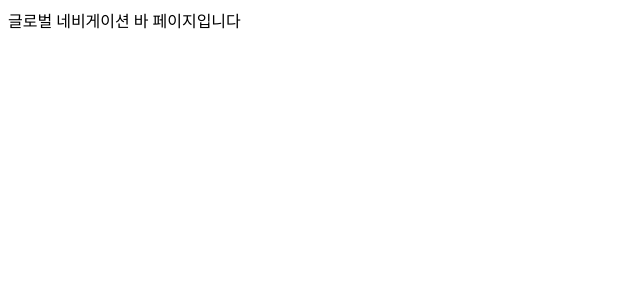
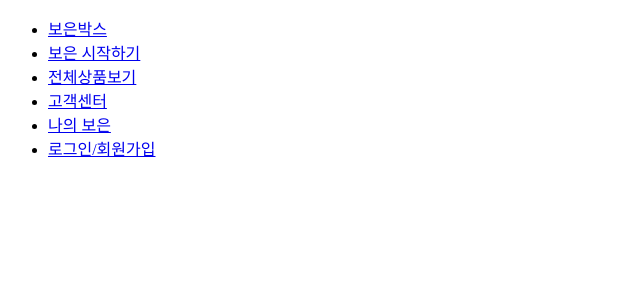
Before and after one commit to boeunbox/bbteam, a Django app: template boeunbox/boeunbox/templates/gnav.html in a window 1280 px wide. Shown: the top 300 px of the page, without its empty margins (0-640 px from the left). Run offline with Django 3.2, Linux system fonts and the light colour scheme; the template is opened without the code that fills it, so the values that code supplies are empty.

Commit message:
네브바 생성

```diff
--- a/boeunbox/boeunbox/templates/gnav.html
+++ b/boeunbox/boeunbox/templates/gnav.html
@@ -1,14 +1,30 @@
+{%load static%}
 <!DOCTYPE html>
 <html lang="en">
 
 <head>
     <meta charset="UTF-8">
     <meta name="viewport" content="width=device-width, initial-scale=1.0">
-    <title>Document</title>
+    <title>
+        {% block contents %}
+        보은박스
+        {% endblock %}
+    </title>
 </head>
 
 <body>
-    글로벌 네비게이션 바 페이지입니다
+    <nav class="navbar navbar-expand-lg navbar-light fixed-top" id="mainNav">
+        <div class="collapse navbar-collapse" id="navbarResponsive">
+            <ul class="navbar-nav ml-auto">
+                <li class="nav-item"><a href="{% url 'mission' %}">보은박스</a></li>
+                <li class="nav-item"><a href="{% url 'subscr' %}">보은 시작하기</a></li>
+                <li class="nav-item"><a href="{% url 'product' %}">전체상품보기</a></li>
+                <li class="nav-item"><a href="{% url 'cscenter' %}">고객센터</a></li>
+                <li class="nav-item"><a href="{% url 'myboeun' %}">나의 보은</a></li>
+                <li class="nav-item"><a href="{% url 'signup' %}">로그인/회원가입</a></li>
+            </ul>
+        </div>
+    </nav>
 </body>
 
 </html>
```
